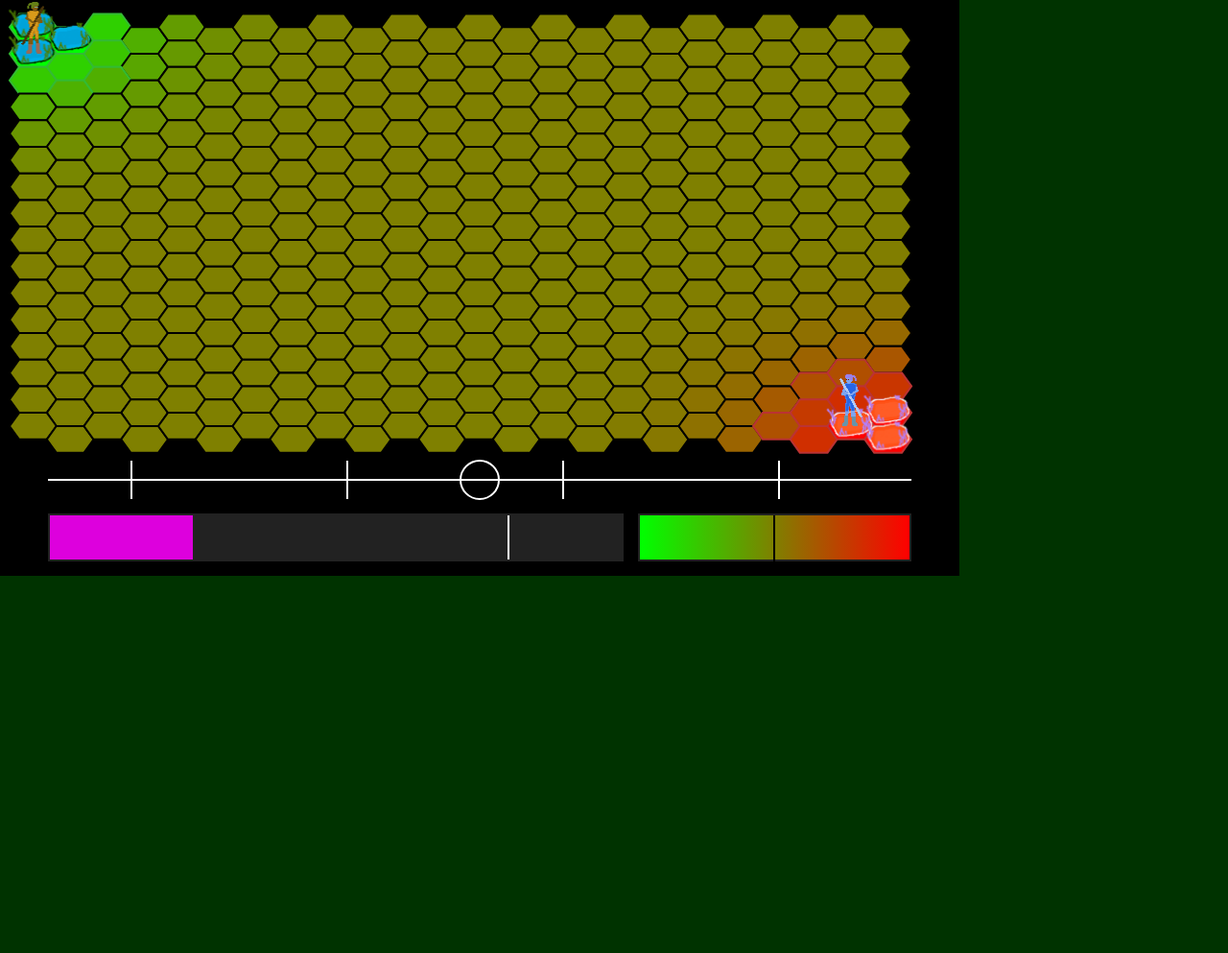
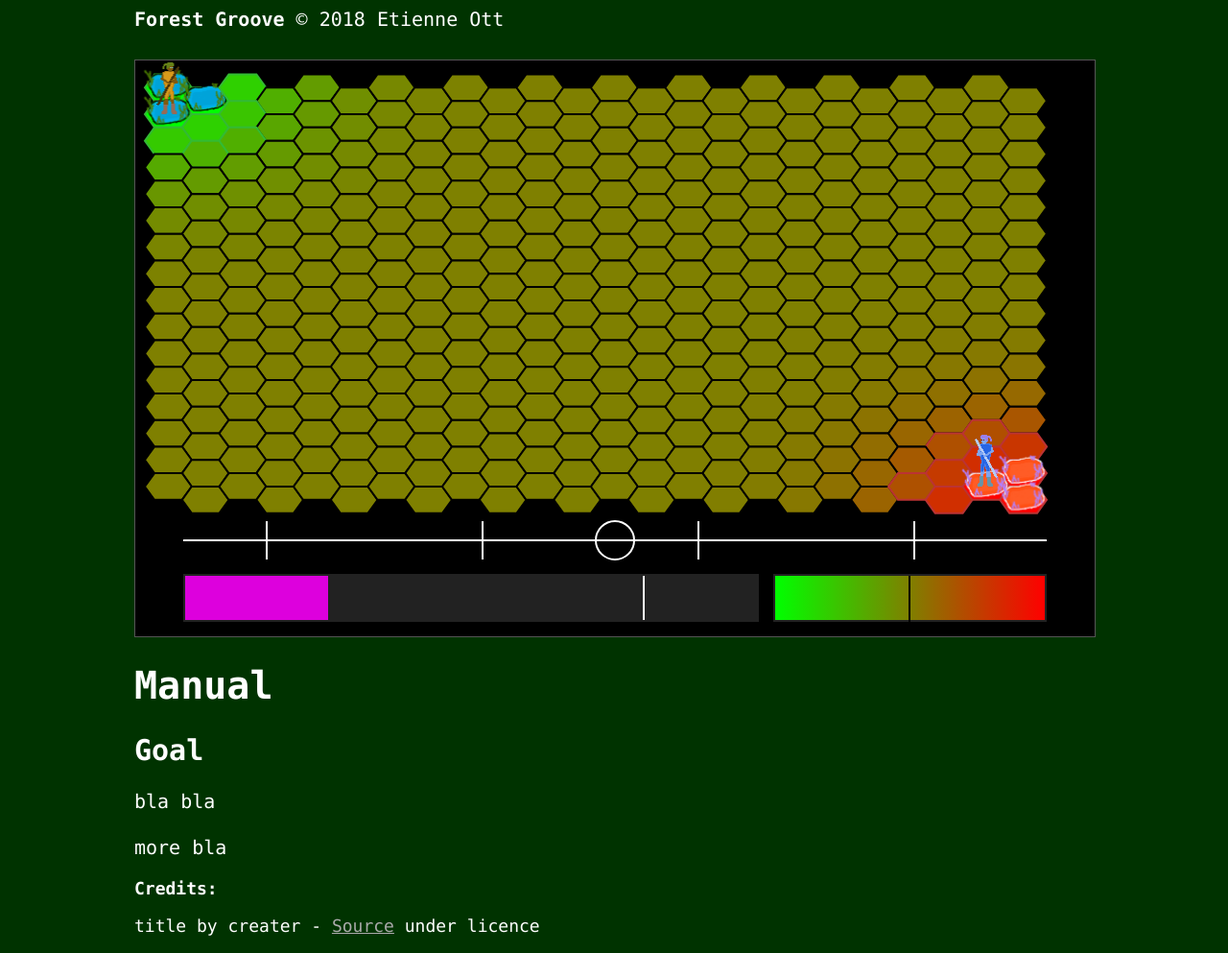
Before and after one commit to eott/ld41, a plain HTML site: page index.html in a window 1280 px wide. Shown: the whole page at 96% size. Before the commit the page ends 800 px from the top, so only its background shows below. Drawn offline with Linux system fonts and the light colour scheme.

Commit message:
Import structure of page and CSS from other project.

```diff
--- /dev/null
+++ b/default_style.css
@@ -0,0 +1,60 @@
+body {
+    background-color: #003300;
+    font-family: 'Consolas', sanserif;
+    font-size: 20px;
+    color: #ffffff;
+}
+
+a {
+    color: #aaaaaa;
+}
+
+a:visited {
+    color: #777777;
+}
+
+div[class="centerDiv"] {
+    width: 1000px;
+    margin: auto;
+}
+
+img {
+    float: left;
+}
+
+div[id=gameView] {
+    cursor: pointer;
+    overflow: hidden;
+    width: 1000px;
+    height: 600px;
+    margin-top: 30px;
+    border: 1px solid #555555;
+    background-color: #000000;
+    z-index: 1;
+}
+
+div[id="header"] {
+    width: 100%;
+}
+
+div[id="footer"] {
+    width: 100%;
+    font-size: 18px;
+}
+
+span[id="title"] {
+    font-weight: 700;
+}
+
+div[id="muteButtons"] {
+    float: right;
+}
+
+img[id="mute"],
+img[id="unmute"] {
+    cursor: pointer;
+}
+
+img[id="unmute"] {
+    display: none;
+}
--- a/index.html
+++ b/index.html
@@ -1,24 +1,40 @@
 <!DOCTYPE html>
 <html>
     <head>
-        <meta charset="utf-8"/>
-        <title>tileswap</title>
-        <style type="text/css">
-            body {
-                margin: 0;
-                background-color: #003300;
-                overflow: hidden;
-            }
-            #screen {
-                margin: auto;
-                background-color: #000000;
-            }
-        </style>
+        <title>Forest Groove</title>
+        <meta charset="UTF-8">
+        <link rel="stylesheet" type="text/css" href="default_style.css">
     </head>
 
     <body>
+        <div class="centerDiv">
+            <div id="header">
+                <div id="credits">
+                    <span id="title">Forest Groove</span>
+                    <span id="copyright">&copy; 2018 Etienne Ott</span>
+                </div>
+            </div>
 
-        <canvas id="screen" width="1000" height="600"></canvas>
+            <div id="gameView">
+                <canvas id="screen" width="1000" height="600"></canvas>
+            </div>
+
+            <div id="manual">
+                <h1>Manual</h1>
+                <h2>Goal</h2>
+                <p>
+                    bla bla
+                    <br><br>
+                    more bla
+                </p>
+            </div>
+
+            <div id="footer">
+                <p><strong>Credits:</strong></p>
+                <p>title by creater - <a href="http://url">Source</a> under licence</p>
+            </div>
+        </div>
+
         <script src="src/sfx.js" type="text/javascript"></script>
         <script src="src/gui.js" type="text/javascript"></script>
         <script src="src/input.js" type="text/javascript"></script>
```
